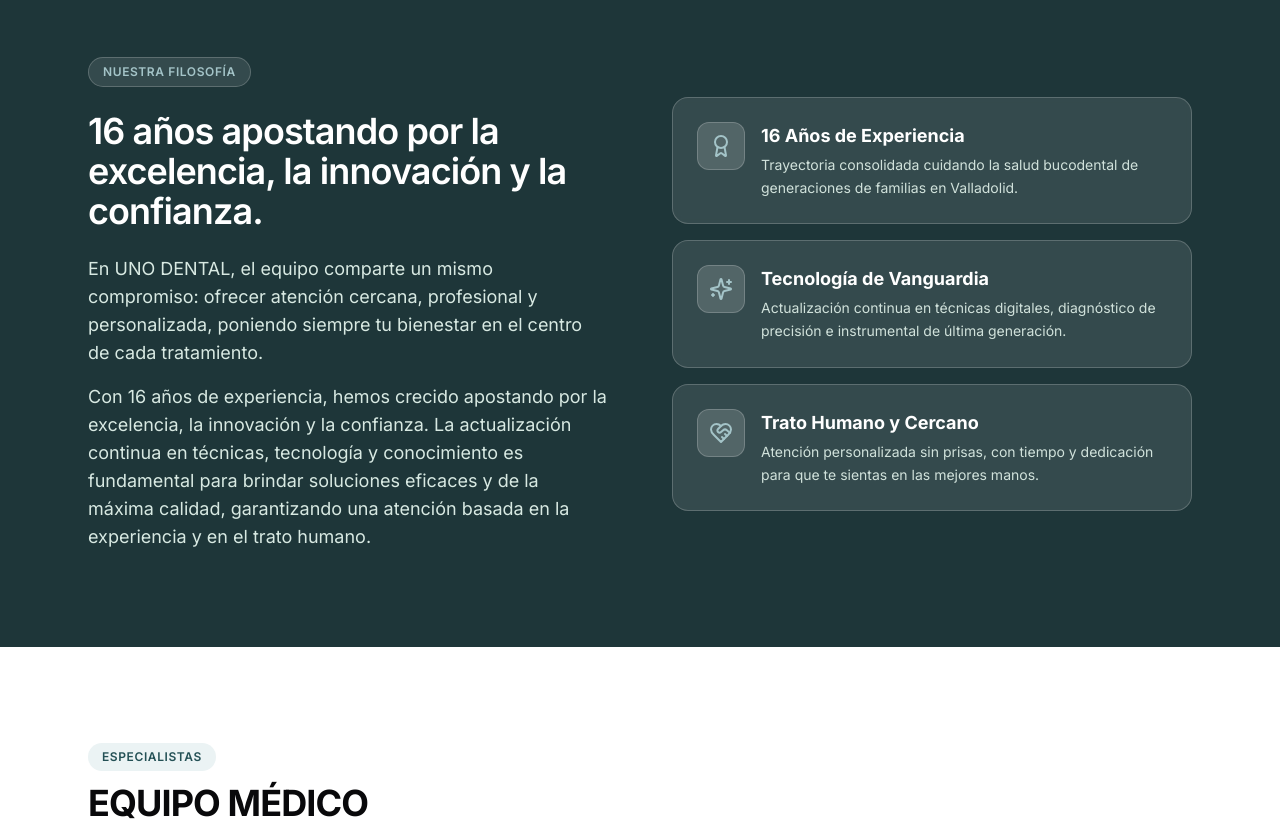
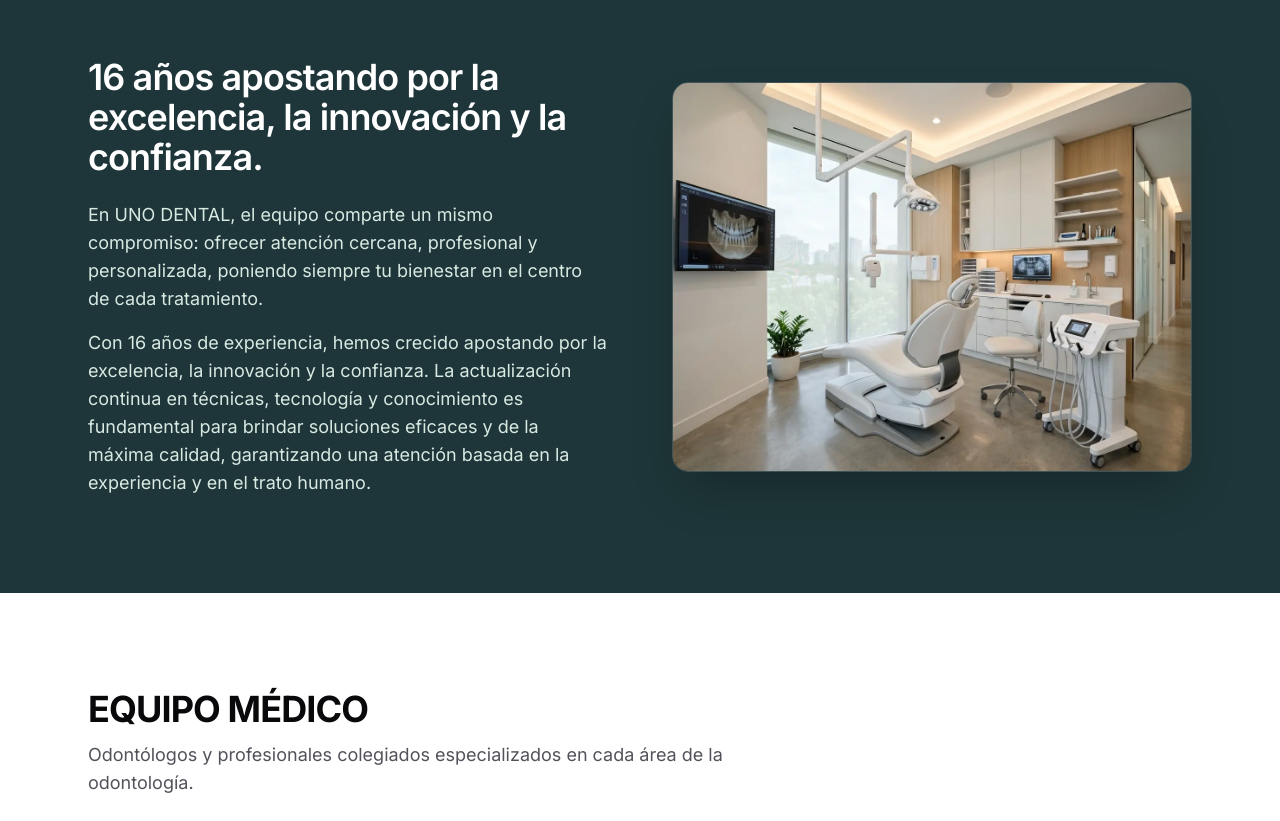
Before and after one commit to victooorltt/unodental, a Next.js app: page /el-equipo in a window 1280 px wide. Shown: the part 720-1541 px from the top of the page. Built offline with nearby package versions, Linux system fonts and the light colour scheme.

Commit message:
feat: polish hero buttons, balance Inicio headline, remove Tratamientos intro, and add clinic facility photo to Nosotros

```diff
--- a/app/el-equipo/page.tsx
+++ b/app/el-equipo/page.tsx
@@ -2,7 +2,6 @@ import type { Metadata } from "next";
 import { PageHero } from "@/components/PageHero";
 import ContactCTA from "@/components/ContactCTA";
 import { tokens } from "@/lib/tokens";
-import { Award, HeartHandshake, Sparkles } from "lucide-react";
 
 export const metadata: Metadata = {
   title: "El Equipo | Uno Dental Valladolid",
@@ -123,14 +122,11 @@ export default function ElEquipoPage() {
         }}
       />
 
-      {/* 2. Narrative / Vision (Deep Petrol Contrast Section, inspired by Bostak) */}
+      {/* 2. Narrative / Vision (Deep Petrol Contrast Section) */}
       <section className="bg-[#1E3639] text-white py-16 lg:py-24">
         <div className="max-w-6xl mx-auto px-6">
           <div className="grid grid-cols-1 lg:grid-cols-2 gap-12 lg:gap-16 items-center">
             <div className="space-y-6">
-              <span className="text-xs font-semibold uppercase tracking-wider text-[#A4C4C8] bg-white/10 border border-white/20 px-3.5 py-1.5 rounded-full inline-block">
-                Nuestra Filosofía
-              </span>
               <h2 className="text-2xl sm:text-3xl lg:text-4xl font-semibold tracking-tight text-white leading-snug">
                 16 años apostando por la excelencia, la innovación y la confianza.
               </h2>
@@ -144,43 +140,14 @@ export default function ElEquipoPage() {
               </div>
             </div>
 
-            {/* 3 Highlight Cards */}
-            <div className="space-y-4">
-              <div className="bg-white/10 border border-white/20 rounded-2xl p-6 backdrop-blur-sm flex items-start gap-4">
-                <div className="w-12 h-12 rounded-xl bg-white/15 border border-white/20 flex items-center justify-center shrink-0">
-                  <Award className="w-6 h-6 text-[#A4C4C8]" />
-                </div>
-                <div>
-                  <h3 className="text-lg font-bold text-white">16 Años de Experiencia</h3>
-                  <p className="text-sm text-emerald-50/85 mt-1 leading-relaxed">
-                    Trayectoria consolidada cuidando la salud bucodental de generaciones de familias en Valladolid.
-                  </p>
-                </div>
-              </div>
-
-              <div className="bg-white/10 border border-white/20 rounded-2xl p-6 backdrop-blur-sm flex items-start gap-4">
-                <div className="w-12 h-12 rounded-xl bg-white/15 border border-white/20 flex items-center justify-center shrink-0">
-                  <Sparkles className="w-6 h-6 text-[#A4C4C8]" />
-                </div>
-                <div>
-                  <h3 className="text-lg font-bold text-white">Tecnología de Vanguardia</h3>
-                  <p className="text-sm text-emerald-50/85 mt-1 leading-relaxed">
-                    Actualización continua en técnicas digitales, diagnóstico de precisión e instrumental de última generación.
-                  </p>
-                </div>
-              </div>
-
-              <div className="bg-white/10 border border-white/20 rounded-2xl p-6 backdrop-blur-sm flex items-start gap-4">
-                <div className="w-12 h-12 rounded-xl bg-white/15 border border-white/20 flex items-center justify-center shrink-0">
-                  <HeartHandshake className="w-6 h-6 text-[#A4C4C8]" />
-                </div>
-                <div>
-                  <h3 className="text-lg font-bold text-white">Trato Humano y Cercano</h3>
-                  <p className="text-sm text-emerald-50/85 mt-1 leading-relaxed">
-                    Atención personalizada sin prisas, con tiempo y dedicación para que te sientas en las mejores manos.
-                  </p>
-                </div>
-              </div>
+            {/* Photo Column: Modern Clinic Facilities */}
+            <div className="relative aspect-[4/3] rounded-2xl overflow-hidden border border-white/15 shadow-2xl">
+              <img
+                src="/images/clinica-innovacion.webp"
+                alt="Instalaciones y tecnología de Uno Dental en Valladolid"
+                className="w-full h-full object-cover"
+                loading="lazy"
+              />
             </div>
           </div>
         </div>
@@ -190,9 +157,6 @@ export default function ElEquipoPage() {
       <section className="bg-white py-16 lg:py-24">
         <div className="max-w-6xl mx-auto px-6">
           <div className="max-w-2xl mb-12">
-            <span className="text-xs font-semibold uppercase tracking-wider text-[#235055] bg-[#EBF3F4] px-3.5 py-1.5 rounded-full inline-block mb-3">
-              Especialistas
-            </span>
             <h2 className="text-3xl sm:text-4xl font-bold tracking-tight text-zinc-950">
               EQUIPO MÉDICO
             </h2>
@@ -233,9 +197,6 @@ export default function ElEquipoPage() {
       <section className="bg-[#F0F6F7] border-t border-[#D6E6E8] py-16 lg:py-24">
         <div className="max-w-6xl mx-auto px-6">
           <div className="max-w-2xl mb-12">
-            <span className="text-xs font-semibold uppercase tracking-wider text-[#235055] bg-white border border-[#D6E6E8] px-3.5 py-1.5 rounded-full inline-block mb-3">
-              Gestión y Atención
-            </span>
             <h2 className="text-3xl sm:text-4xl font-bold tracking-tight text-zinc-950">
               DIRECCIÓN Y ADMINISTRACIÓN
             </h2>
--- a/app/page.tsx
+++ b/app/page.tsx
@@ -145,8 +145,8 @@ export default function HomePage() {
       <PageHero
         title={
           <>
-            Desde 2010{" "}
-            <span className="text-[#235055]">en boca de todos</span>
+            Desde 2010 en<br />
+            <span className="text-[#235055]">boca de todos</span>
           </>
         }
         subtitle="Disfruta de la última tecnología dental en manos de odontólogos expertos"
--- a/app/tratamientos-y-servicios/page.tsx
+++ b/app/tratamientos-y-servicios/page.tsx
@@ -160,22 +160,7 @@ export default function TratamientosPage() {
         }}
       />
 
-      {/* 2. Intro Section */}
-      <section className="bg-white py-16 lg:py-20 border-b border-zinc-200/80">
-        <div className="max-w-4xl mx-auto px-6 text-center">
-          <h2 className="text-3xl sm:text-4xl lg:text-5xl font-bold tracking-tight text-zinc-950">
-            TRATAMIENTOS Y SERVICIOS
-          </h2>
-          <p className="mt-4 text-xl sm:text-2xl font-semibold text-zinc-800">
-            Todo lo que ofrecemos para tu salud bucal
-          </p>
-          <p className="mt-3 text-base sm:text-lg text-zinc-600 leading-relaxed max-w-2xl mx-auto">
-            Cada tratamiento está diseñado para brindarte comodidad, confianza y bienestar
-          </p>
-        </div>
-      </section>
-
-      {/* 3. Alternating Treatments List (with alternating backgrounds for rhythm) */}
+      {/* 2. Alternating Treatments List (with alternating backgrounds for rhythm) */}
       <div>
         {treatments.map((treatment, index) => {
           const isEven = index % 2 === 0;
--- a/components/Button.tsx
+++ b/components/Button.tsx
@@ -13,21 +13,21 @@ export interface ButtonProps
 
 const variantStyles: Record<NonNullable<ButtonProps["variant"]>, string> = {
   primary:
-    "bg-[#A4C4C8] text-zinc-950 font-semibold hover:bg-[#8eb6bb] active:bg-[#7fa7ac] shadow-sm hover:shadow-md transition-all",
+    "bg-[#1E3639] hover:bg-[#152729] text-white font-medium shadow-sm hover:shadow-md transition-all active:scale-[0.99]",
   secondary:
-    "bg-[#EBF3F4] text-[#1E3639] border border-[#C8DFE2] font-semibold hover:bg-[#DDECEE] transition-colors",
+    "bg-[#EBF3F4] text-[#1E3639] border border-[#C8DFE2] font-medium hover:bg-[#DDECEE] transition-colors",
   outline:
-    "bg-white/95 text-zinc-900 border border-zinc-200 hover:border-zinc-300 hover:bg-white font-medium shadow-xs transition-all",
+    "bg-white hover:bg-zinc-50 text-zinc-800 border border-zinc-300 hover:border-zinc-400 font-medium shadow-xs transition-all active:scale-[0.99]",
   ghost:
     "bg-transparent text-zinc-700 hover:text-zinc-950 hover:bg-zinc-100 transition-colors font-medium",
   dark:
-    "bg-[#1E3639] text-white font-semibold hover:bg-[#152729] active:bg-zinc-950 shadow-sm hover:shadow-md transition-all",
+    "bg-[#1E3639] text-white font-medium hover:bg-[#152729] active:bg-zinc-950 shadow-sm hover:shadow-md transition-all",
 };
 
 const sizeStyles: Record<NonNullable<ButtonProps["size"]>, string> = {
   sm: "text-xs px-3.5 py-1.5 rounded-lg gap-1.5",
   md: "text-sm px-5 py-2.5 rounded-xl gap-2",
-  lg: "text-base px-7 py-3.5 rounded-xl gap-2.5",
+  lg: "text-sm sm:text-base px-6 sm:px-7 py-3 sm:py-3.5 rounded-xl gap-2.5",
 };
 
 export const Button = React.forwardRef<
```
Also changed, not shown: public/images/clinica-innovacion.webp (added).
